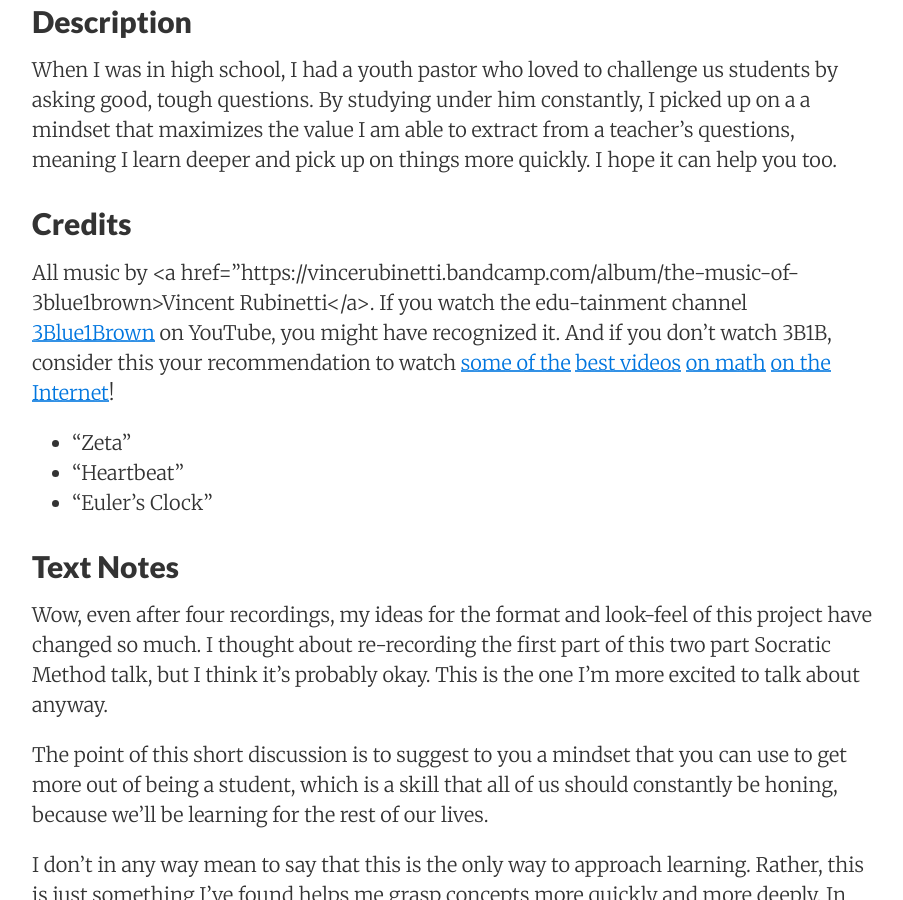
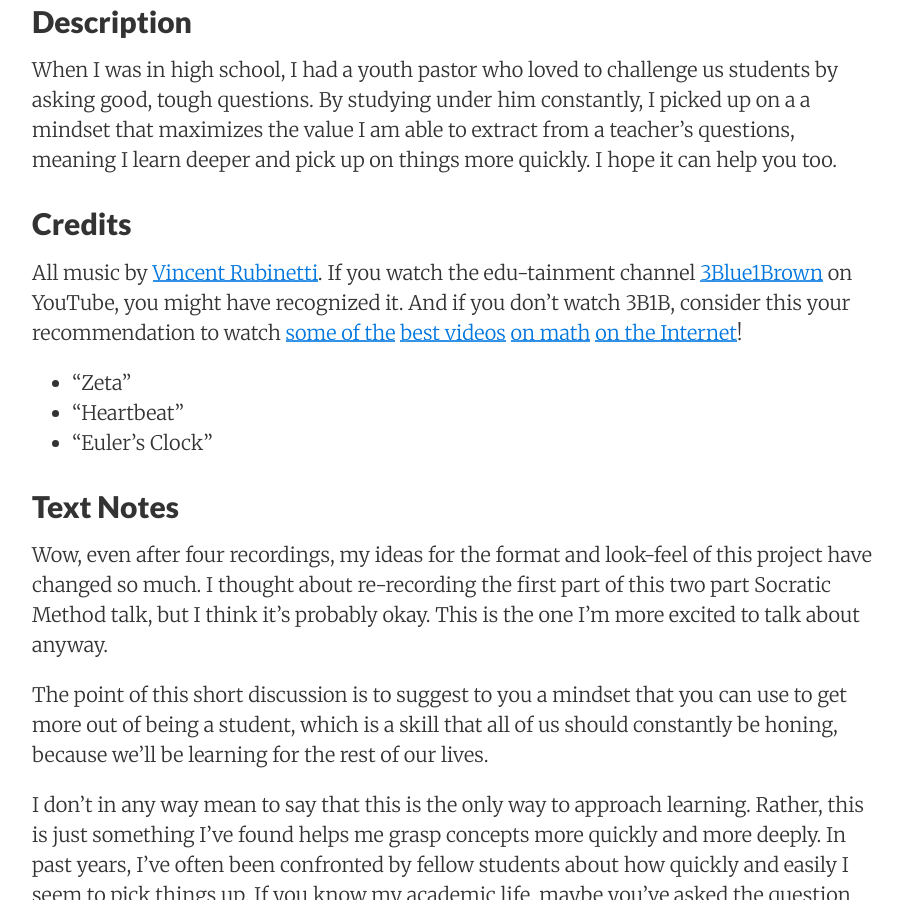
Before and after one commit to JoshuaKoh/JoshuaKoh.github.io, a Jekyll site: the page built from _posts/2018-03-22-Koh-reative-Student-Mentality.md, in a window 1280 px wide and 900 px high, scrolled down 569 px. Shown: the whole window, without its empty margins (188-1091 px from the left). Built offline with Jekyll 4.4.1, drawn with Linux system fonts in a browser that asks for light colours; nearby versions of some CDN libraries.

Commit message:
Fix another missing quote

```diff
--- a/_posts/2018-03-22-Koh-reative-Student-Mentality.md
+++ b/_posts/2018-03-22-Koh-reative-Student-Mentality.md
@@ -15,7 +15,7 @@ When I was in high school, I had a youth pastor who loved to challenge us studen
 
 ## Credits
 
-All music by <a href="https://vincerubinetti.bandcamp.com/album/the-music-of-3blue1brown>Vincent Rubinetti</a>. If you watch the edu-tainment channel <a href="https://www.youtube.com/channel/UCYO_jab_esuFRV4b17AJtAw">3Blue1Brown</a> on YouTube, you might have recognized it. And if you don't watch 3B1B, consider this your recommendation to watch <a href="https://www.youtube.com/watch?v=b7FxPsqfkOY">some of the</a> <a href="https://www.youtube.com/watch?v=spUNpyF58BY">best videos</a> <a href="https://www.youtube.com/watch?v=OkmNXy7er84">on math</a> <a href="https://www.youtube.com/watch?v=XFDM1ip5HdU">on the Internet</a>!
+All music by <a href="https://vincerubinetti.bandcamp.com/album/the-music-of-3blue1brown">Vincent Rubinetti</a>. If you watch the edu-tainment channel <a href="https://www.youtube.com/channel/UCYO_jab_esuFRV4b17AJtAw">3Blue1Brown</a> on YouTube, you might have recognized it. And if you don't watch 3B1B, consider this your recommendation to watch <a href="https://www.youtube.com/watch?v=b7FxPsqfkOY">some of the</a> <a href="https://www.youtube.com/watch?v=spUNpyF58BY">best videos</a> <a href="https://www.youtube.com/watch?v=OkmNXy7er84">on math</a> <a href="https://www.youtube.com/watch?v=XFDM1ip5HdU">on the Internet</a>!
 
 - "Zeta"
 - "Heartbeat"
```
